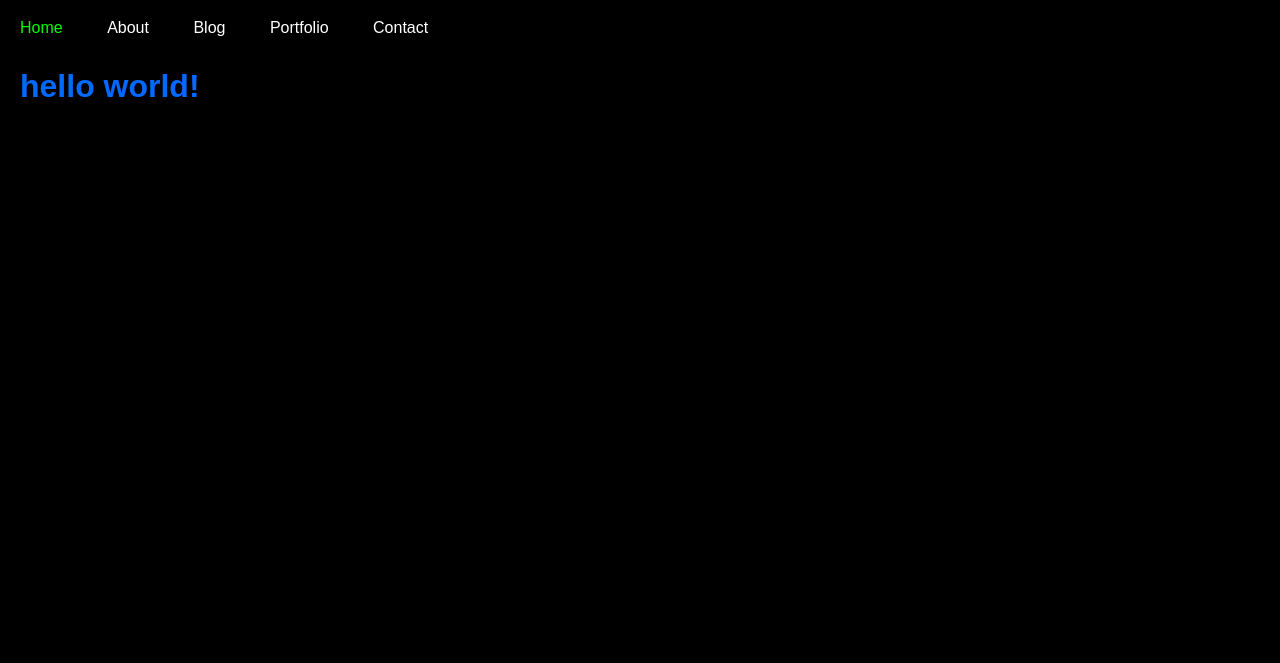
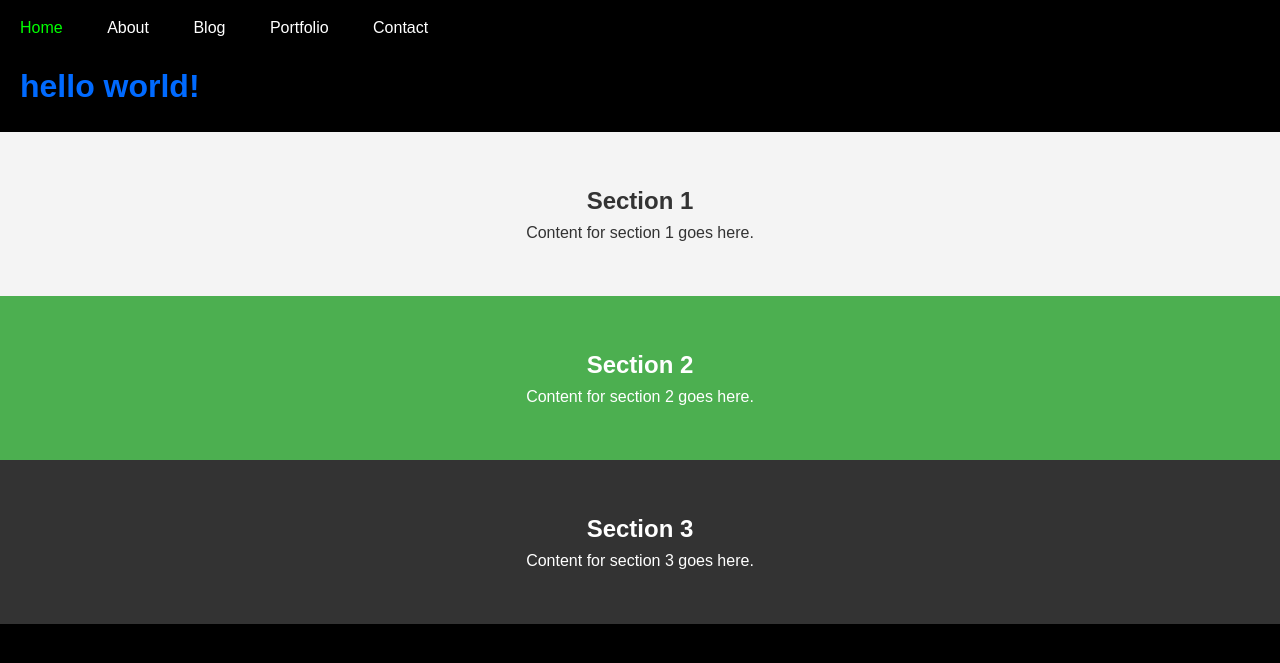
Before and after one commit to stoatsnhoney/stoatsnhoney.github.io, a Jekyll site: the page built from index.html, in a window 1280 px wide. Shown: the top 663 px of the page. Built offline with Jekyll 4.4.1, drawn with Linux system fonts in a browser that asks for light colours.

Commit message:
sections

```diff
--- a/_sass/main.scss
+++ b/_sass/main.scss
@@ -136,3 +136,24 @@ footer {
 .dropdown:hover .dropbtn {
   background-color: #3e8e41;
 }
+
+section {
+  width: 100%;
+  padding: 50px 20px;
+  text-align: center;
+}
+
+#section1 {
+  background-color: #f4f4f4;
+  color: #333;
+}
+
+#section2 {
+  background-color: #4CAF50;
+  color: #fff;
+}
+
+#section3 {
+  background-color: #333;
+  color: #fff;
+}
--- a/index.html
+++ b/index.html
@@ -3,3 +3,18 @@ layout: default
 title: Home
 ---
 <h1>{{ "Hello World!" | downcase }}</h1>
+
+<section id="section1">
+  <h2>Section 1</h2>
+  <p>Content for section 1 goes here.</p>
+</section>
+
+<section id="section2">
+  <h2>Section 2</h2>
+  <p>Content for section 2 goes here.</p>
+</section>
+
+<section id="section3">
+  <h2>Section 3</h2>
+  <p>Content for section 3 goes here.</p>
+</section>
```
